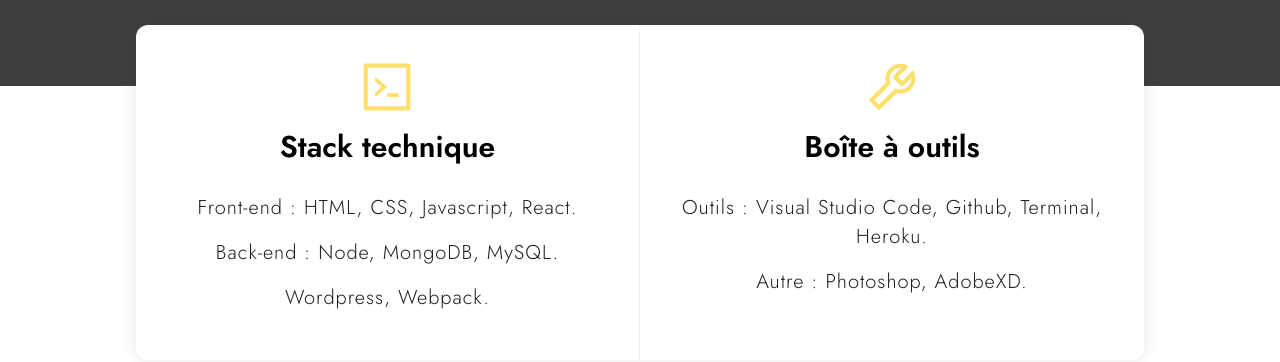
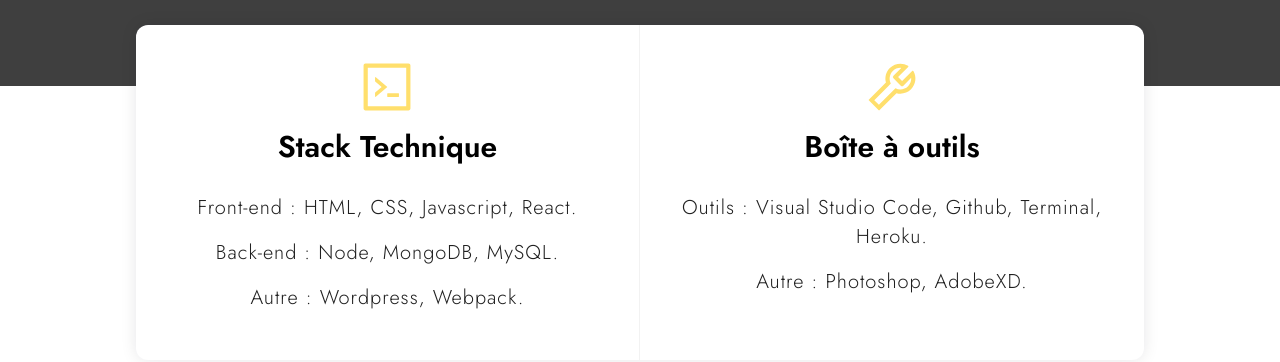
Before and after one commit to YSEGH/portfolio-youssef-v2, a React (Create React App) app in the folder frontend/: page / in a window 1280 px wide. Shown: the part 1120-1482 px from the top of the page. Built offline with nearby package versions, Linux system fonts and the light colour scheme.

Commit message:
Correction Stach technique

```diff
--- a/frontend/src/2-pages/About.js
+++ b/frontend/src/2-pages/About.js
@@ -21,7 +21,7 @@ export default function About() {
       <div className="details-table">
         <div className="langages part">
           <AiOutlineCode size={60} />
-          <h2>Stack technique</h2>
+          <h2>Stack Technique</h2>
           <p>
             <span>Front-end : HTML, CSS, Javascript, React.</span>
           </p>
@@ -29,7 +29,7 @@ export default function About() {
             <span>Back-end : Node, MongoDB, MySQL.</span>
           </p>
           <p>
-            <span>Wordpress, Webpack.</span>
+            <span>Autre : Wordpress, Webpack.</span>
           </p>
         </div>
         <div className="utils part">
```
